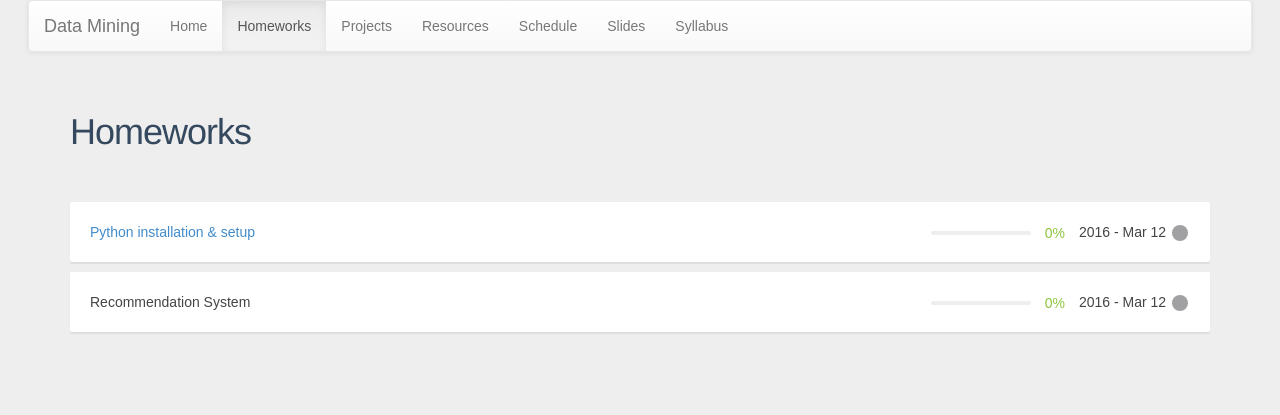
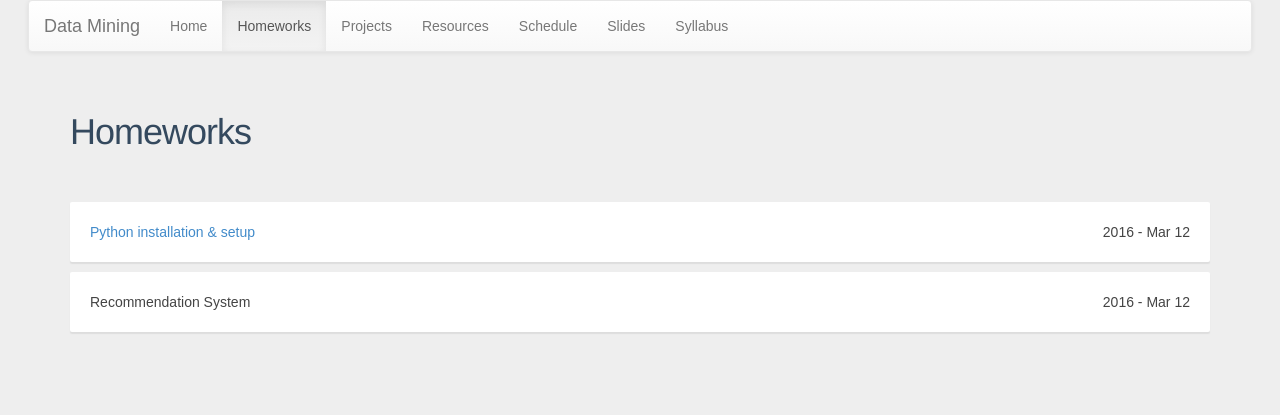
Before and after one commit to ftik-unira/dm2016, a Jekyll site: the page built from homeworks.html, in a window 1280 px wide. Shown: the top 415 px of the page. Built offline with Jekyll 4.4.1, drawn with Linux system fonts in a browser that asks for light colours; nearby versions of some CDN libraries.

Commit message:
updated homeworks page

```diff
--- a/homeworks.html
+++ b/homeworks.html
@@ -13,24 +13,8 @@ group: navigation
 			</span>
 
 			<div class="pull-right">
-
-      <span class="project-progress">
-        <span class="project-progress-bg">
-          <span class="project-progress-fg" style="width: 0%;"></span>
-        </span>
-
-        <span class="project-progress-labels">
-          <span class="project-progress-label">
-            0%
-          </span>
-        </span>
-      </span>
-
 				<span class="project-end-date ended">
 					2016 - Mar 12
-      </span>
-      <span class="project-stage">
-        <span class="stage draft active">Draft</span>
 				</span>
 			</div>
 		</li>
@@ -42,24 +26,8 @@ group: navigation
 			</span>
 
 			<div class="pull-right">
-
-      <span class="project-progress">
-        <span class="project-progress-bg">
-          <span class="project-progress-fg" style="width: 0%;"></span>
-        </span>
-
-        <span class="project-progress-labels">
-          <span class="project-progress-label">
-            0%
-          </span>
-        </span>
-      </span>
-
 				<span class="project-end-date ended">
 					2016 - Mar 12
-      </span>
-      <span class="project-stage">
-        <span class="stage draft active">Draft</span>
 				</span>
 			</div>
 		</li>
```
Lines whose indentation alone changed are shown as unchanged.
